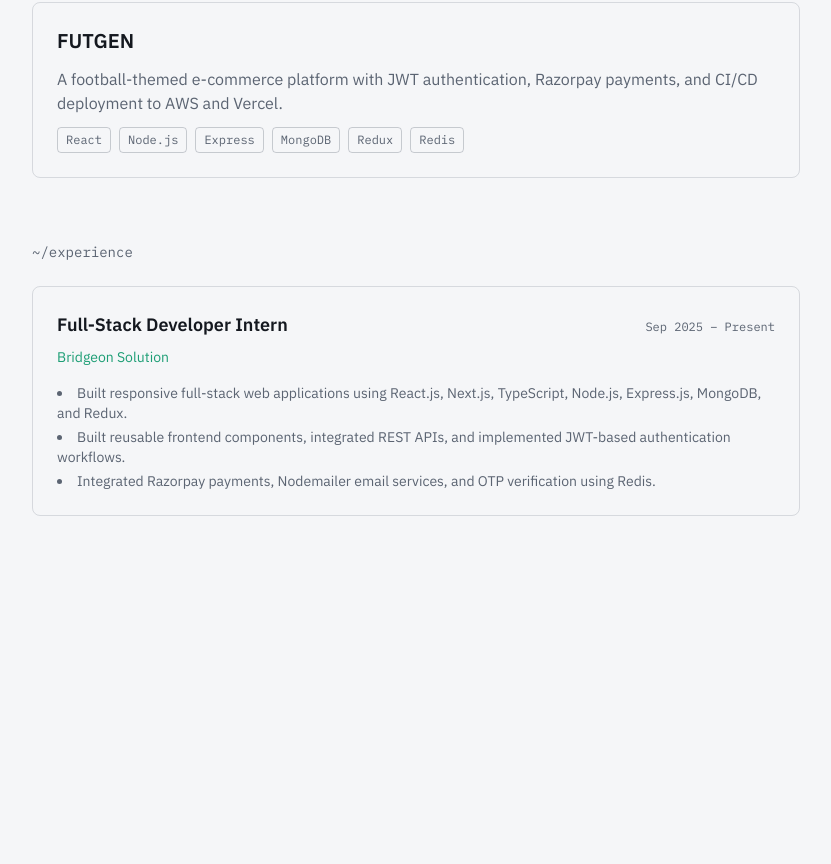
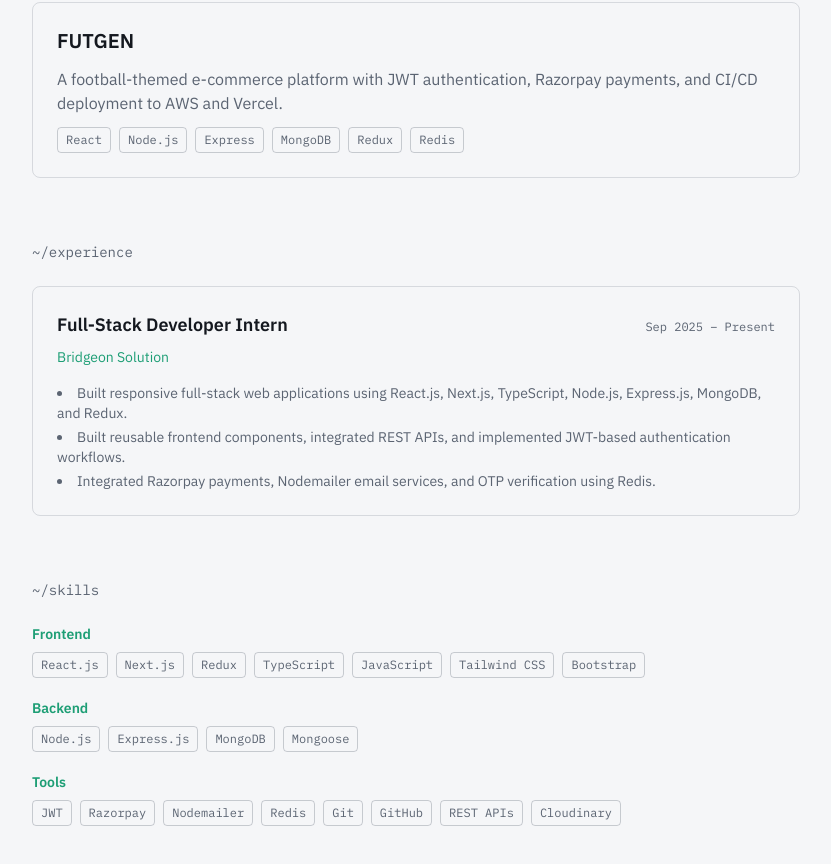
Before and after one commit to adil2133-git/portfolio-website, a Next.js app: page / in a window 1280 px wide. Shown: the part 565-1429 px from the top of the page, without its empty margins (224-1055 px from the left). Before the commit the page ends 1161 px from the top, so only its background shows below. Built offline with nearby package versions, Linux system fonts and the light colour scheme.

Commit message:
created skills section and imported it in page.tsx

```diff
--- a/app/page.tsx
+++ b/app/page.tsx
@@ -1,6 +1,7 @@
 import Link from "next/link";
 import { projects } from "@/lib/projects";
 import { experience } from "@/lib/experience";
+import { skills } from "@/lib/skills";
 
 export default function Home() {
   return (
@@ -59,6 +60,28 @@ export default function Home() {
           </div>
         ))}
       </section>
+
+      <section className="w-full max-w-3xl flex flex-col gap-6">
+        <h2 className="font-mono text-sm text-muted">~/skills</h2>
+
+        <div className="flex flex-col gap-5">
+          {skills.map((group) => (
+            <div key={group.category} className="flex flex-col gap-2">
+              <h3 className="text-sm font-semibold text-accent">{group.category}</h3>
+              <div className="flex flex-wrap gap-2">
+                {group.items.map((skill) => (
+                  <span
+                    key={skill}
+                    className="font-mono text-xs border border-muted/30 text-muted px-2 py-1 rounded"
+                  >
+                    {skill}
+                  </span>
+                ))}
+              </div>
+            </div>
+          ))}
+        </div>
+      </section>
     </main>
   );
 }
--- /dev/null
+++ b/lib/skills.ts
@@ -0,0 +1,19 @@
+export type SkillGroup = {
+  category: string;
+  items: string[];
+};
+
+export const skills: SkillGroup[] = [
+  {
+    category: "Frontend",
+    items: ["React.js", "Next.js", "Redux", "TypeScript", "JavaScript", "Tailwind CSS", "Bootstrap"],
+  },
+  {
+    category: "Backend",
+    items: ["Node.js", "Express.js", "MongoDB", "Mongoose"],
+  },
+  {
+    category: "Tools",
+    items: ["JWT", "Razorpay", "Nodemailer", "Redis", "Git", "GitHub", "REST APIs", "Cloudinary"],
+  },
+];
```
